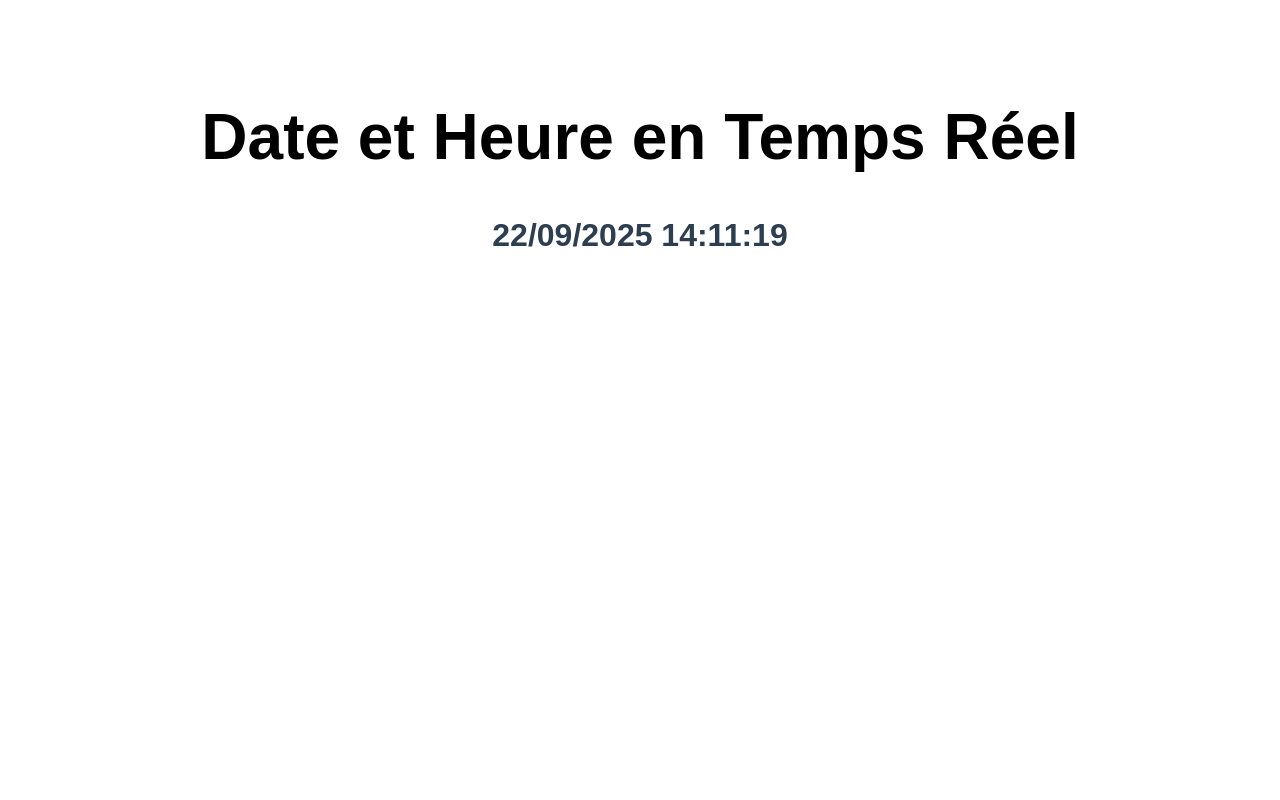
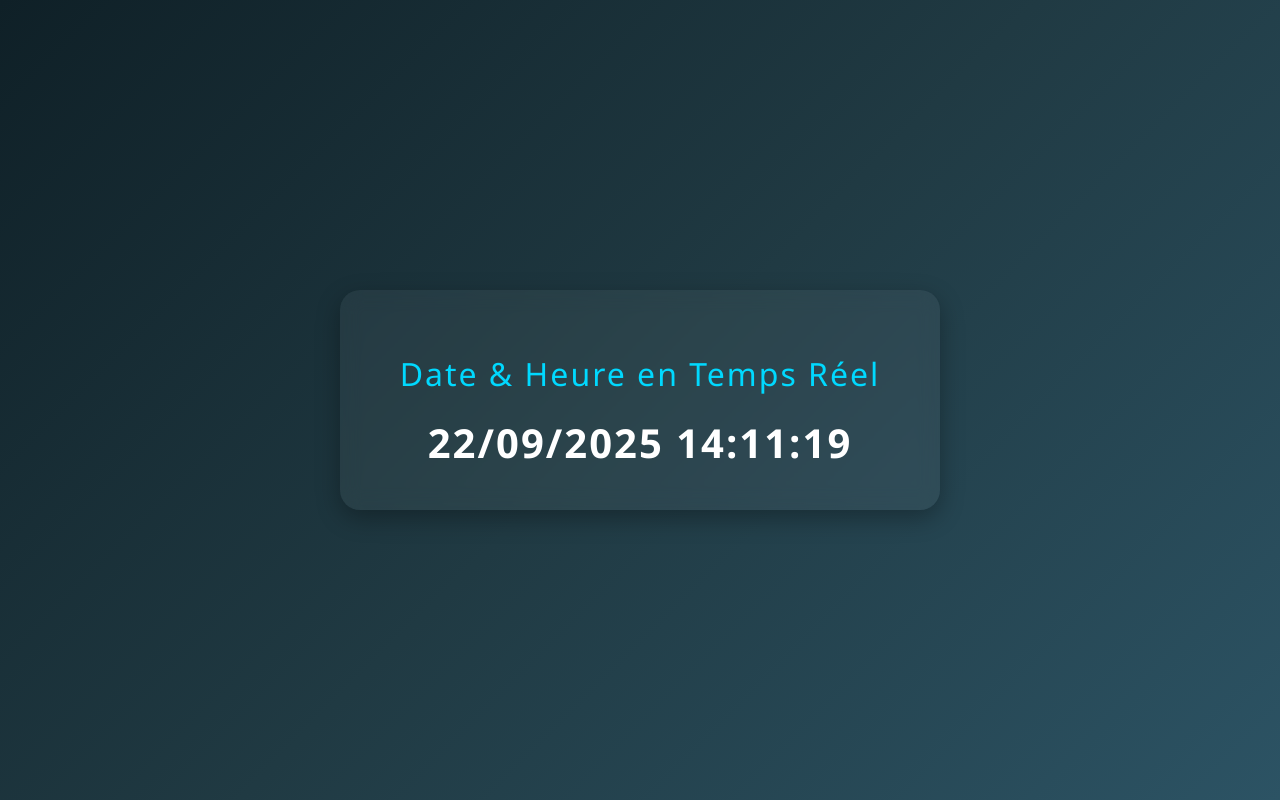
Before and after one commit to cedrictisseyre/iemh-marseille-2025, a PHP site: page /briac-deschaux/date-heure.php in a window 1280 px wide. Run offline with PHP 8.4, Linux system fonts and the light colour scheme.

Commit message:
Mise à jour du style et de la structure de la page Date & Heure en Temps Réel

```diff
--- a/briac-deschaux/date-heure.php
+++ b/briac-deschaux/date-heure.php
@@ -6,24 +6,52 @@ date_default_timezone_set('Europe/Paris');
 <html lang="fr">
 <head>
     <meta charset="UTF-8">
-    <title>Date et Heure en Temps Réel</title>
+    <title>Date & Heure en Temps Réel</title>
     <style>
+        /* Style global */
         body {
-            font-family: Arial, sans-serif;
+            margin: 0;
+            height: 100vh;
+            display: flex;
+            justify-content: center;
+            align-items: center;
+            background: linear-gradient(135deg, #0f2027, #203a43, #2c5364);
+            font-family: 'Segoe UI', Roboto, Helvetica, Arial, sans-serif;
+            color: #ecf0f1;
+        }
+
+        /* Conteneur principal */
+        .container {
             text-align: center;
-            margin-top: 100px;
-            font-size: 2em;
+            padding: 40px 60px;
+            border-radius: 20px;
+            background: rgba(255, 255, 255, 0.05);
+            backdrop-filter: blur(10px);
+            box-shadow: 0 8px 25px rgba(0, 0, 0, 0.3);
         }
+
+        h1 {
+            font-size: 2rem;
+            margin-bottom: 20px;
+            font-weight: 400;
+            letter-spacing: 2px;
+            color: #00d9ff;
+        }
+
         #clock {
+            font-size: 2.5rem;
             font-weight: bold;
-            color: #2c3e50;
+            letter-spacing: 2px;
+            color: #ffffff;
         }
     </style>
 </head>
 <body>
-    <h1>Date et Heure en Temps Réel</h1>
-    <div id="clock">
-        <?php echo date("d/m/Y H:i:s"); ?>
+    <div class="container">
+        <h1>Date & Heure en Temps Réel</h1>
+        <div id="clock">
+            <?php echo date("d/m/Y H:i:s"); ?>
+        </div>
     </div>
 
     <script>
@@ -41,8 +69,8 @@ date_default_timezone_set('Europe/Paris');
                 day + "/" + month + "/" + year + " " + hours + ":" + minutes + ":" + seconds;
         }
 
-        setInterval(updateClock, 1000); // mise à jour toutes les secondes
-        updateClock(); // appel initial
+        setInterval(updateClock, 1000);
+        updateClock();
     </script>
 </body>
 </html>
```
